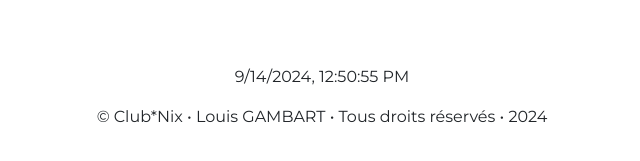
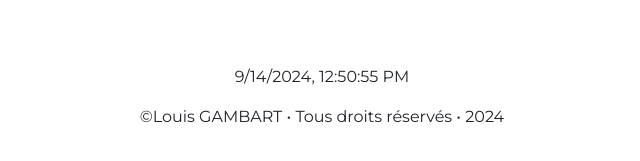
Before and after one commit to Isnubi/Reverse-Proxy-Manager, a Flask app: page /manager/create in a window 1280 px wide. Shown: the part 929-1090 px from the top of the page, without its empty margins (318-958 px from the left). Run offline with Flask 3, Linux system fonts and the light colour scheme; parts of the project's set-up code (start-up, migrations or seed data) failed here and were passed over; some libraries are stand-ins or nearby versions.

Commit message:
Update footer

```diff
--- a/docker/web-manager/templates/base.html
+++ b/docker/web-manager/templates/base.html
@@ -42,7 +42,7 @@
 <div class="fill"></div>
 <footer>
     <p id="current-time"></p>
-    <p>&copy; Club*Nix • Louis GAMBART • Tous droits réservés • <span id="year"></span></p>
+    <p>&copy;Louis GAMBART • Tous droits réservés • <span id="year"></span></p>
 
     <script>
         document.getElementById('current-time').textContent = new Date().toLocaleString();
```
